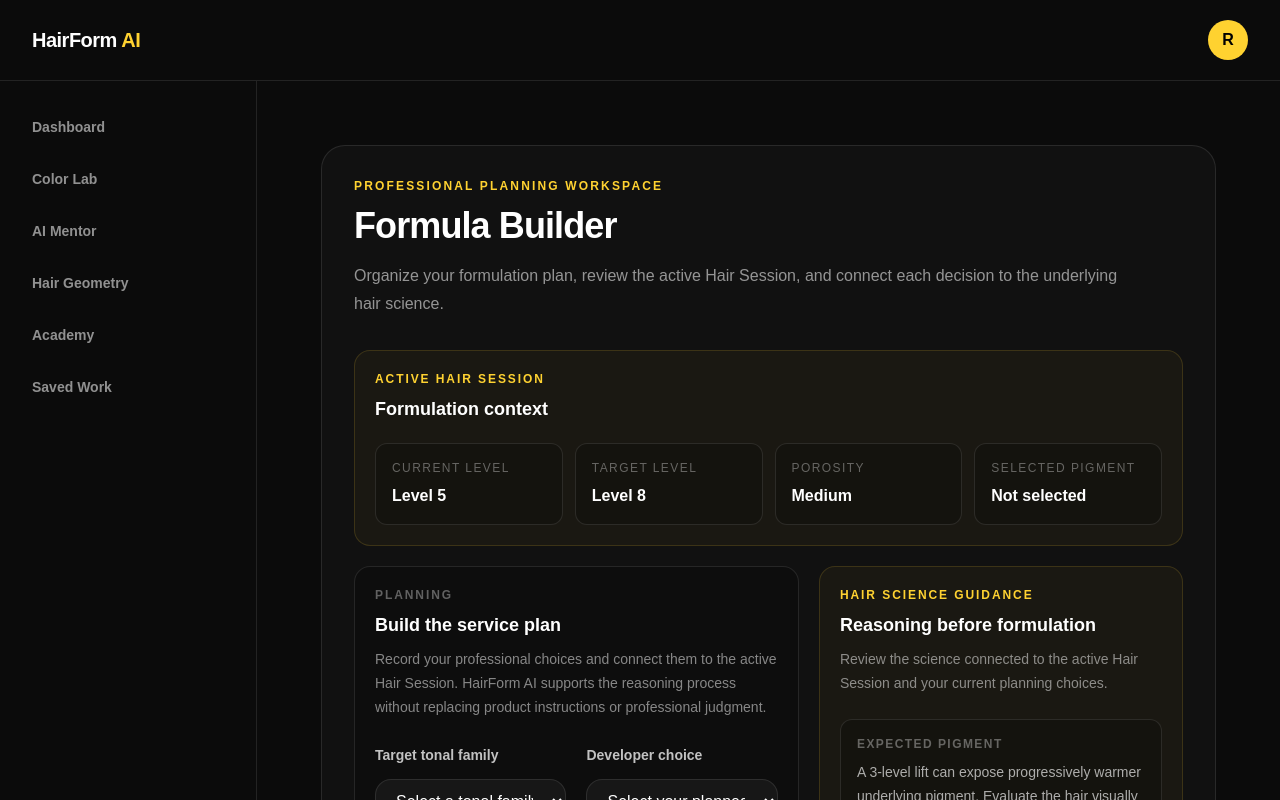
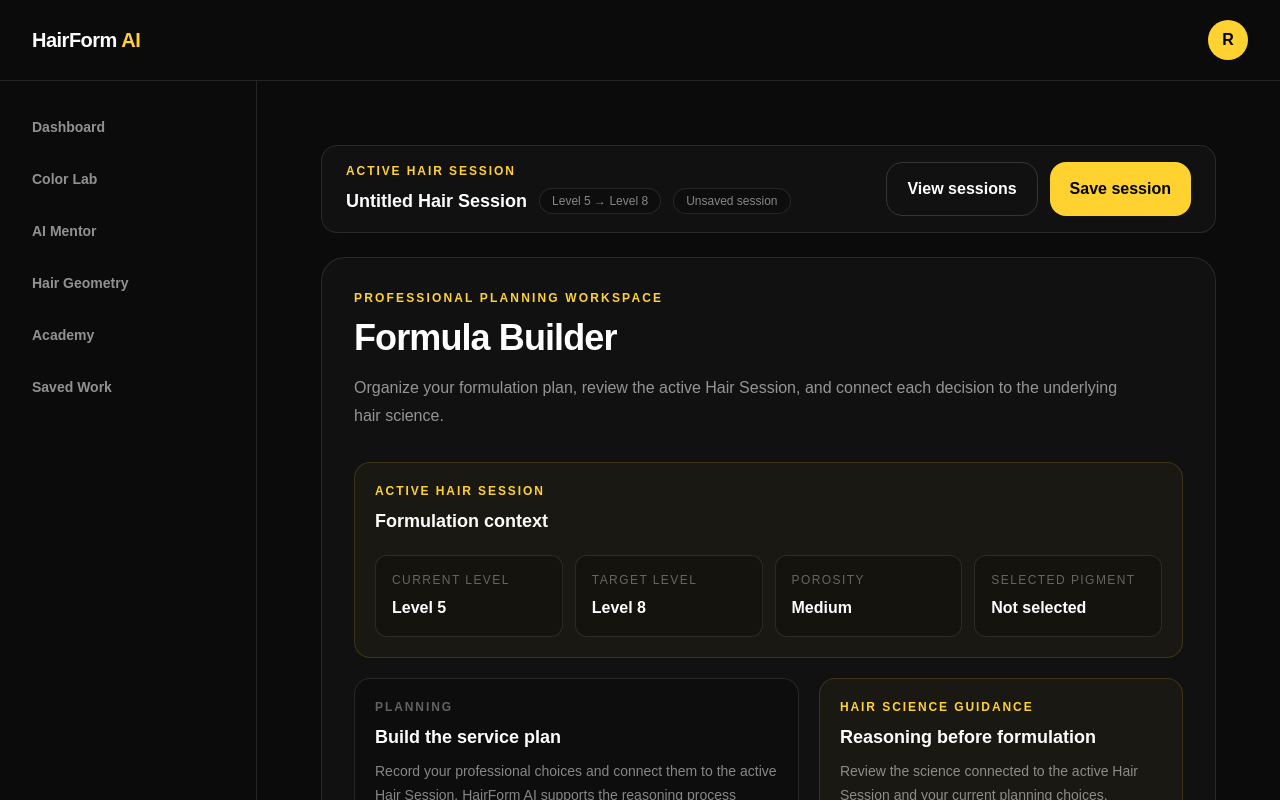
Before and after one commit to raumontalvo/HairForm-AI, a Next.js app: page /formula-builder in a window 1280 px wide. Shown: the top 800 px of the page. Built offline with nearby package versions, Linux system fonts and the light colour scheme.

Commit message:
add active session header to formula builder

```diff
--- a/app/formula-builder/page.tsx
+++ b/app/formula-builder/page.tsx
@@ -4,6 +4,7 @@ import FormulaGuidance from "@/components/formula-builder/FormulaGuidance";
 import FormulaPlanningForm from "@/components/formula-builder/FormulaPlanningForm";
 import FormulaSessionSummary from "@/components/formula-builder/FormulaSessionSummary";
 import AppShell from "@/components/layout/AppShell";
+import ActiveSessionHeader from "@/components/sessions/ActiveSessionHeader";
 import { useHairSession } from "@/context/HairSessionContext";
 import { buildFormulaGuidance } from "@/lib/hair-science/formula-guidance";
 
@@ -31,7 +32,9 @@ export default function FormulaBuilderPage() {
   return (
     <AppShell>
       <main className="mx-auto w-full max-w-6xl px-5 py-8 sm:px-6 lg:px-8">
-        <section className="rounded-3xl border border-white/10 bg-[#111111] p-6 sm:p-8">
+        <ActiveSessionHeader />
+
+        <section className="mt-6 rounded-3xl border border-white/10 bg-[#111111] p-6 sm:p-8">
           <p className="text-xs font-semibold uppercase tracking-[0.18em] text-amber-300">
             Professional planning workspace
           </p>
```
